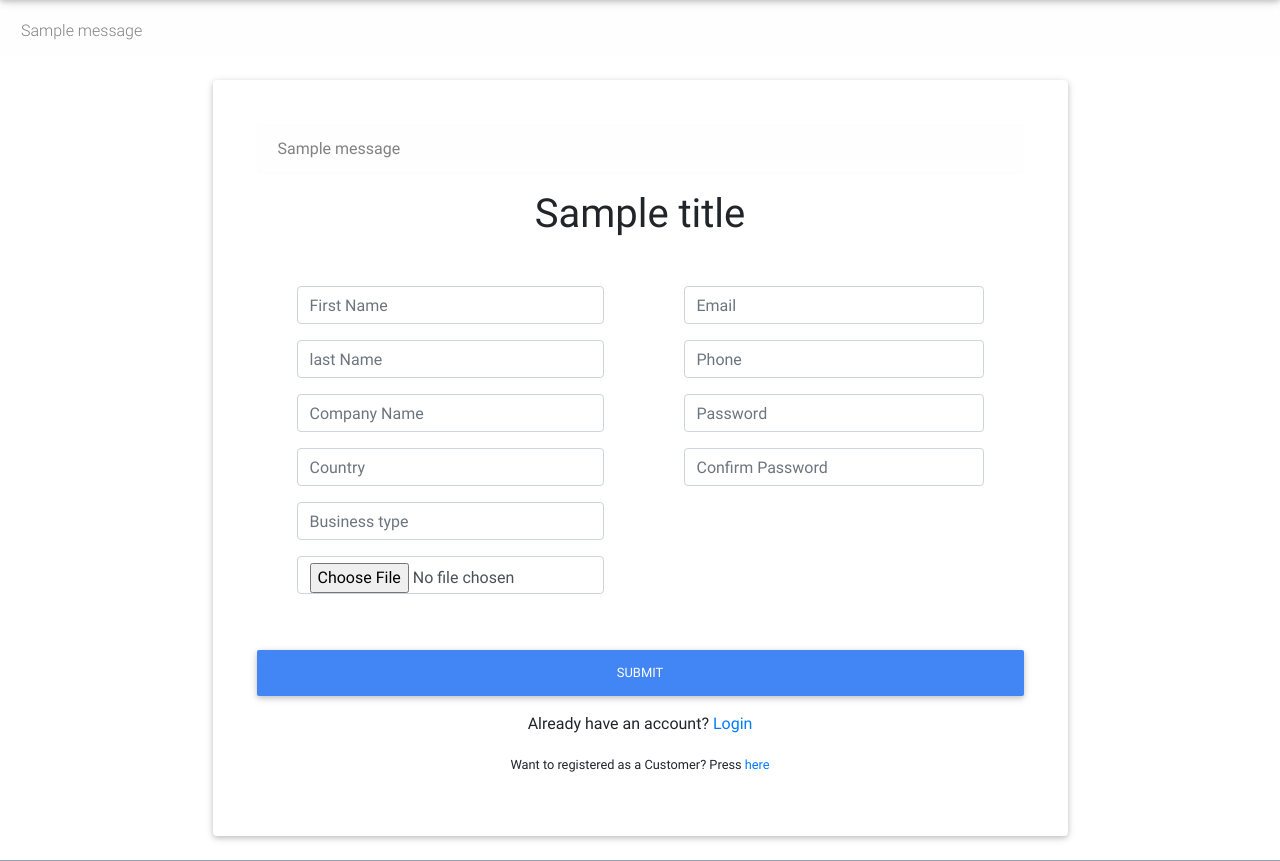
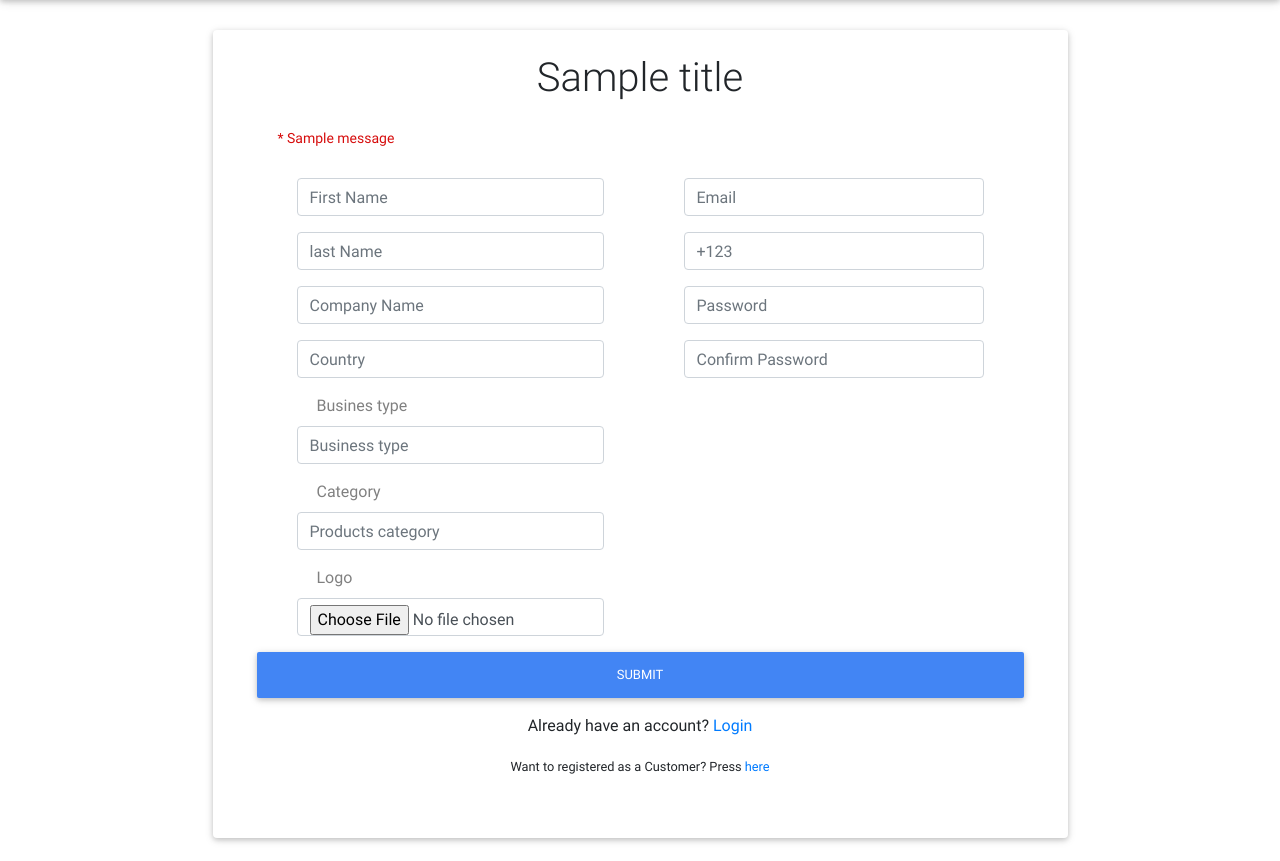
Before and after one commit to diana-matkava/ecommerce, a Flask app: template templates/auth/registration_seller.html in a window 1280 px wide. Shown: the part 66-927 px from the top of the page. Run offline with Flask 2, Linux system fonts and the light colour scheme; the template is opened without the code that fills it: most values are stand-ins (such as "Sample title", 1, 10 or a date in 2020); one stand-in notice (Sample message) is shown; form fields are guessed from the names that the template uses; parts of the project's set-up code (start-up, migrations or seed data) failed here and were passed over; some libraries are stand-ins or nearby versions.

Commit message:
Add country fiels, Photo field and File Upload

```diff
--- a/__init__.py
+++ b/__init__.py
@@ -1 +1 @@
-'''init py'''
+from ecommerce.auth import models
--- a/app.py
+++ b/app.py
@@ -1,8 +1,9 @@
 import os
-from flask import Flask, render_template, session
-from .auth.views import bp, login_manager
+import sys
+from flask import Flask, render_template
+from ecommerce.auth.views import bp, login_manager
 from ecommerce.extentions import db, migrate, bcrypt
-from .auth.models import Customer
+from ecommerce.auth.models import *
 
 
 def create_app(test_config=None, config_objects='ecommerce.settings'):
@@ -31,10 +32,8 @@ def create_app(test_config=None, config_objects='ecommerce.settings'):
     # a simple page that says hello
     @app.route('/')
     def hello():
-        user = Customer.query.all()
-        for i in user:
-            print('user', i)
         return render_template('products/home-page.html')
+
 
     app.register_blueprint(bp)
 
--- a/extentions.py
+++ b/extentions.py
@@ -1,8 +1,10 @@
 from flask_sqlalchemy import SQLAlchemy
 from flask_migrate import Migrate
 from flask_bcrypt import Bcrypt
+from flask_bootstrap import Bootstrap
 
 
 db = SQLAlchemy()
 migrate = Migrate()
 bcrypt = Bcrypt()
+bootstrap = Bootstrap()
--- a/settings.py
+++ b/settings.py
@@ -8,3 +8,6 @@ FLASK_ENV = env.str('FLASK_ENV', default='development')
 SECRET_KEY = env.str('SECRET_KEY')
 SQLALCHEMY_DATABASE_URI = env.str('SQLALCHEMY_DATABASE_URI')
 SQLALCHEMY_TRACK_MODIFICATIONS = True
+UPLOAD_FOLDER_SELLER = env.str('UPLOAD_FOLDER_SELLER', 'media/seller_logo/')
+UPLOAD_FOLDER_CUSTOMER = env.str('UPLOAD_FOLDER_CUSTOMER', 'media/customer_image/')
+ALLOWED_EXTENSIONS = env.str('ALLOWED_EXTENSIONS', {'txt', 'pdf', 'png', 'jpg', 'jpeg', 'gif'})
--- a/templates/auth/registration_seller.html
+++ b/templates/auth/registration_seller.html
@@ -6,10 +6,18 @@
         display: flex;
     }
     .content-block {
-        margin: 40px;
+        margin: 0 40px;
     }
     .form-control {
         min-width: 300px;
+    }
+    .alert {
+        margin-top: -15px;
+        color: rgb(214, 12, 12);
+        font-size: 14px;
+    }
+    .alert::before{
+        content: '*';
     }
 @media screen and (max-width: 1200px){
     .form_container {
@@ -28,75 +36,91 @@
 <div class="container">
     <div class="row mt-4">
         <div class="col-lg-9 col-md-6 m-auto card p-4">
-            <form action="{{ request.path }}" method="POST" class="card-body" novalidate>
+            <div class="text-center">
+                <h1>{{title}}</h1>
+            </div>
+
+            <form action="{{ request.path }}" method="POST" enctype="multipart/form-data" class="card-body" novalidate>
                 {{ form.csrf_token }}
 
                 {% with messages = get_flashed_messages() %}
                 {% if messages %}
                     {% for message in messages %}
-                    <div class="alert alert-light alert-dismissible fade show" role="alert">
+                    <div class="alert" role="alert">
                         {{ message }}
                     </div>
                     {% endfor %}
                 {% endif %}
                 {% endwith %}
 
-                <div class="text-center">
-                    <h1>{{title}}</h1>
-                </div>
-
                 <div class="form_container">
                     <div class="content-block">
                         <div class="form-group">
+                            {{ form.first_name.label(class="sr-only") }}
                             {{ form.first_name(class_="form-control",placeholder="First Name")}}
                         </div>
                         {% for error in form.first_name.errors %}
-                        <div class="alert alert-warning alert-dismissible fade show" role="alert">
+                        <div class="alert" role="alert">
                             {{ error }}
                         </div>
                         {% endfor%}
 
                         <div class="form-group">
+                            {{ form.last_name.label(class="sr-only") }}
                             {{ form.last_name(class_="form-control",placeholder="last Name")}}
                         </div>
                         {% for error in form.last_name.errors %}
-                        <div class="alert alert-warning alert-dismissible fade show" role="alert">
+                        <div class="alert" role="alert">
                             {{ error }}
                         </div>
                         {% endfor%}
 
                         <div class="form-group">
+                            {{ form.company_name.label(class="sr-only") }}
                             {{ form.company_name(class_="form-control",placeholder="Company Name")}}
                         </div>
                         {% for error in form.company_name.errors %}
-                        <div class="alert alert-warning alert-dismissible fade show" role="alert">
+                        <div class="alert" role="alert">
                             {{ error }}
                         </div>
                         {% endfor%}
 
                         <div class="form-group">
+                            {{ form.country.label(class="sr-only") }}
                             {{ form.country(class_="form-control",placeholder="Country")}}
                         </div>
                         {% for error in form.country.errors %}
-                        <div class="alert alert-warning alert-dismissible fade show" role="alert">
+                        <div class="alert" role="alert">
                             {{ error }}
                         </div>
                         {% endfor%}
 
                         <div class="form-group">
-                            {{ form.type(class_="form-control",placeholder="Business type")}}
+                            {{ form.busines_type.label(class="text", style='color: grey; margin-left: 20px;') }}
+                            {{ form.busines_type(class_="form-control",placeholder="Business type")}}
                         </div>
-                        {% for error in form.type.errors %}
-                        <div class="alert alert-warning alert-dismissible fade show" role="alert">
+                        {% for error in form.busines_type.errors %}
+                        <div class="alert" role="alert">
                             {{ error }}
                         </div>
                         {% endfor%}
 
                         <div class="form-group">
-                            {{ form.logo(class_="form-control",placeholder="Company Logo")}}
+                            {{ form.category.label(class="text", style='color: grey; margin-left: 20px;') }}
+                            {{ form.category(class_="form-control",placeholder="Products category")}}
+                        </div>
+                        {% for error in form.category.errors %}
+                        <div class="alert" role="alert">
+                            {{ error }}
+                        </div>
+                        {% endfor%}
+
+                        <div class="form-group mb-3">
+                            {{ form.logo.label(class="ftext", style='color: grey; margin-left: 20px;') }}
+                            {{ form.logo(class_="form-control",placeholder="Company Logo", type='file', id="formFile")}}
                         </div>
                         {% for error in form.logo.errors %}
-                        <div class="alert alert-warning alert-dismissible fade show" role="alert">
+                        <div class="alert" role="alert">
                             {{ error }}
                         </div>
                         {% endfor%}
@@ -104,27 +128,30 @@
 
                     <div class="content-block">
                         <div class="form-group">
+                            {{ form.email.label(class="sr-only") }}
                             {{ form.email(class_="form-control",placeholder="Email")}}
                         </div>
                         {% for error in form.email.errors %}
-                        <div class="alert alert-light alert-dismissible fade show" role="alert">
+                        <div class="alert" role="alert">
                             {{ error }}
                         </div>
                         {% endfor%}
                         <div class="form-group">
-                            {{ form.phone(class_="form-control",placeholder="Phone")}}
+                            {{ form.phone.label(class="sr-only") }}
+                            {{ form.phone(class_="form-control",placeholder="+123")}}
                         </div>
                         {% for error in form.phone.errors %}
-                        <div class="alert alert-light alert-dismissible fade show" role="alert">
+                        <div class="alert" role="alert">
                             {{ error }}
                         </div>
                         {% endfor%}
 
                         <div class="form-group">
+                            {{ form.pwd.label(class="sr-only") }}
                             {{ form.pwd(class_="form-control",placeholder="Password")}}
                         </div>
                         {% for error in form.pwd.errors %}
-                        <div class="alert alert-light alert-dismissible fade show" role="alert">
+                        <div class="alert" role="alert">
                             {{ error }}
                         </div> {% endfor%}
 
@@ -133,7 +160,7 @@
                             {{ form.cpwd(class_="form-control",placeholder="Confirm Password")}}
                         </div>
                         {% for error in form.cpwd.errors %}
-                        <div class="alert alert-light alert-dismissible fade show" role="alert">
+                        <div class="alert" role="alert">
                             {{ error }}
                         </div> {% endfor%}
                     </div>
--- a/templates/base.html
+++ b/templates/base.html
@@ -18,13 +18,6 @@
 
 
 <main class="mt-5 pt-4">
-    {% with messages = get_flashed_messages() %}
-    {% for message in messages %}
-    <div class="alert alert-light alert-dismissible fade show" role="alert">
-        {{ message }}
-    </div>
-    {%endfor%}
-    {%endwith%}
 {%block content%}{%endblock%}
 </main>
 
@@ -38,10 +31,12 @@
 <script type="text/javascript" src="{{url_for('static', filename='js/popper.min.js')}}"></script>
 <script type="text/javascript" src="{{url_for('static', filename='js/bootstrap.min.js')}}"></script>
 <script type="text/javascript" src="{{url_for('static', filename='js/mdb.min.js')}}"></script>
+
 <script type="text/javascript">
     // Animations initialization
     new WOW().init();
 </script>
-{%block scripts%}{%endblock%}
+
+{%block script%}{%endblock%}
 </body>
 </html>
--- a/templates/products/home-page.html
+++ b/templates/products/home-page.html
@@ -186,10 +186,7 @@
       <nav class="navbar navbar-expand-lg navbar-dark mdb-color lighten-3 mt-3 mb-5">
 
         <!-- Navbar brand -->
-        <span class="navbar-brand">Categories:{%for i in user%}
-          {{i}}
-          {{session}}
-          {%endfor%}</span>
+        <span class="navbar-brand">Categories{{session}}</span>
 
         <!-- Collapse button -->
         <button class="navbar-toggler" type="button" data-toggle="collapse" data-target="#basicExampleNav"
```
Also changed, not shown: auth/forms.py (+29 -25 lines), auth/models.py (+36 -10 lines), auth/views.py (+50 -12 lines), manage.py (+6 -5 lines), migrations/versions/234d6e78107c_.py (renamed from migrations/versions/7ca3b5dc96b2_.py, +31 -8 lines), migrations/versions/6441eab1247b_.py (deleted, +0 -34 lines), migrations/versions/a77fdd35b95d_.py (added, +53 -0 lines), templates/auth/registration.html (+24 -9 lines), media/seller_logo/paint_stains_liquid_195920_1280x720.jpg (added).
